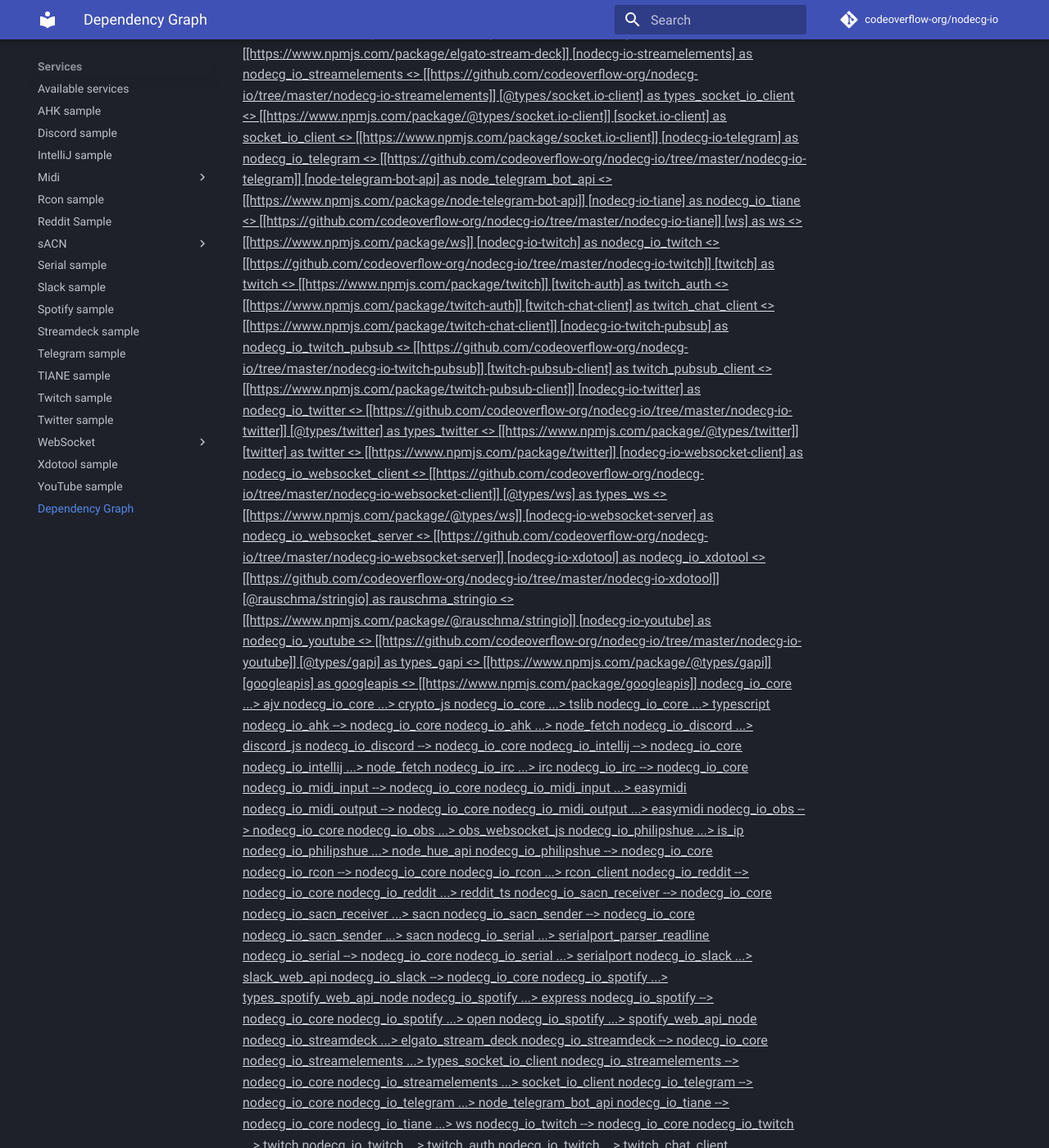
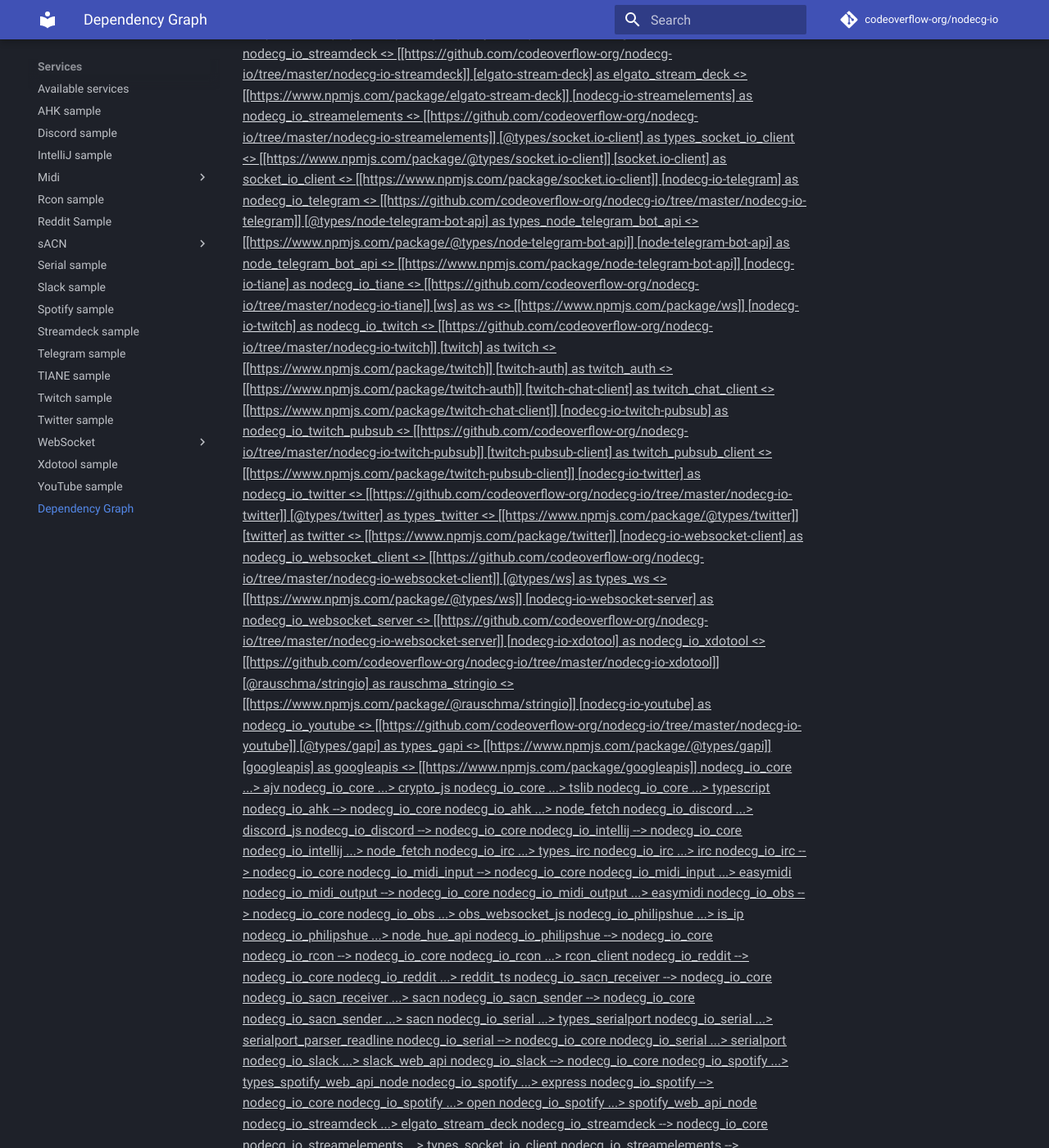
Before and after one commit to codeoverflow-org/nodecg-io-docs, an MkDocs documentation site: the page built from docs/dependencies.md, in a window 1280 px wide and 1400 px high, scrolled down 1429 px. Shown: the whole window at 82% size. Built offline with MkDocs 1.6.1 and Material for MkDocs 9.7.7, drawn with Linux system fonts in a browser that asks for light colours; comment, search, counter and statistics services are not loaded; some of the changed text lies outside the part shown.

Commit message:
Update generated documentation ( codeoverflow-org/nodecg-io@00e8955e7ac669d9f1aa3967e236e5fc5f2796c0)

```diff
--- a/docs/dependencies.md
+++ b/docs/dependencies.md
@@ -24,6 +24,7 @@
 [<u>discord.js] as discord_js <<lib>> [[https://www.npmjs.com/package/discord.js]]
 [<u>nodecg-io-intellij] as nodecg_io_intellij <<service>> [[https://github.com/codeoverflow-org/nodecg-io/tree/master/nodecg-io-intellij]]
 [<u>nodecg-io-irc] as nodecg_io_irc <<service>> [[https://github.com/codeoverflow-org/nodecg-io/tree/master/nodecg-io-irc]]
+[<u>@types/irc] as types_irc <<lib>> [[https://www.npmjs.com/package/@types/irc]]
 [<u>irc] as irc <<lib>> [[https://www.npmjs.com/package/irc]]
 [<u>nodecg-io-midi-input] as nodecg_io_midi_input <<service>> [[https://github.com/codeoverflow-org/nodecg-io/tree/master/nodecg-io-midi-input]]
 [<u>easymidi] as easymidi <<lib>> [[https://www.npmjs.com/package/easymidi]]
@@ -41,6 +42,7 @@
 [<u>sacn] as sacn <<lib>> [[https://www.npmjs.com/package/sacn]]
 [<u>nodecg-io-sacn-sender] as nodecg_io_sacn_sender <<service>> [[https://github.com/codeoverflow-org/nodecg-io/tree/master/nodecg-io-sacn-sender]]
 [<u>nodecg-io-serial] as nodecg_io_serial <<service>> [[https://github.com/codeoverflow-org/nodecg-io/tree/master/nodecg-io-serial]]
+[<u>@types/serialport] as types_serialport <<lib>> [[https://www.npmjs.com/package/@types/serialport]]
 [<u>@serialport/parser-readline] as serialport_parser_readline <<lib>> [[https://www.npmjs.com/package/@serialport/parser-readline]]
 [<u>serialport] as serialport <<lib>> [[https://www.npmjs.com/package/serialport]]
 [<u>nodecg-io-slack] as nodecg_io_slack <<service>> [[https://github.com/codeoverflow-org/nodecg-io/tree/master/nodecg-io-slack]]
@@ -56,6 +58,7 @@
 [<u>@types/socket.io-client] as types_socket_io_client <<lib>> [[https://www.npmjs.com/package/@types/socket.io-client]]
 [<u>socket.io-client] as socket_io_client <<lib>> [[https://www.npmjs.com/package/socket.io-client]]
 [<u>nodecg-io-telegram] as nodecg_io_telegram <<service>> [[https://github.com/codeoverflow-org/nodecg-io/tree/master/nodecg-io-telegram]]
+[<u>@types/node-telegram-bot-api] as types_node_telegram_bot_api <<lib>> [[https://www.npmjs.com/package/@types/node-telegram-bot-api]]
 [<u>node-telegram-bot-api] as node_telegram_bot_api <<lib>> [[https://www.npmjs.com/package/node-telegram-bot-api]]
 [<u>nodecg-io-tiane] as nodecg_io_tiane <<service>> [[https://github.com/codeoverflow-org/nodecg-io/tree/master/nodecg-io-tiane]]
 [<u>ws] as ws <<lib>> [[https://www.npmjs.com/package/ws]]
@@ -86,6 +89,7 @@
 nodecg_io_discord --> nodecg_io_core
 nodecg_io_intellij --> nodecg_io_core
 nodecg_io_intellij ...> node_fetch
+nodecg_io_irc ...> types_irc
 nodecg_io_irc ...> irc
 nodecg_io_irc --> nodecg_io_core
 nodecg_io_midi_input --> nodecg_io_core
@@ -105,6 +109,7 @@
 nodecg_io_sacn_receiver ...> sacn
 nodecg_io_sacn_sender --> nodecg_io_core
 nodecg_io_sacn_sender ...> sacn
+nodecg_io_serial ...> types_serialport
 nodecg_io_serial ...> serialport_parser_readline
 nodecg_io_serial --> nodecg_io_core
 nodecg_io_serial ...> serialport
@@ -120,8 +125,9 @@
 nodecg_io_streamelements ...> types_socket_io_client
 nodecg_io_streamelements --> nodecg_io_core
 nodecg_io_streamelements ...> socket_io_client
+nodecg_io_telegram ...> types_node_telegram_bot_api
+nodecg_io_telegram ...> node_telegram_bot_api
 nodecg_io_telegram --> nodecg_io_core
-nodecg_io_telegram ...> node_telegram_bot_api
 nodecg_io_tiane --> nodecg_io_core
 nodecg_io_tiane ...> ws
 nodecg_io_twitch --> nodecg_io_core
```
Also changed, not shown: docs/services.md (+4 -1 lines).
